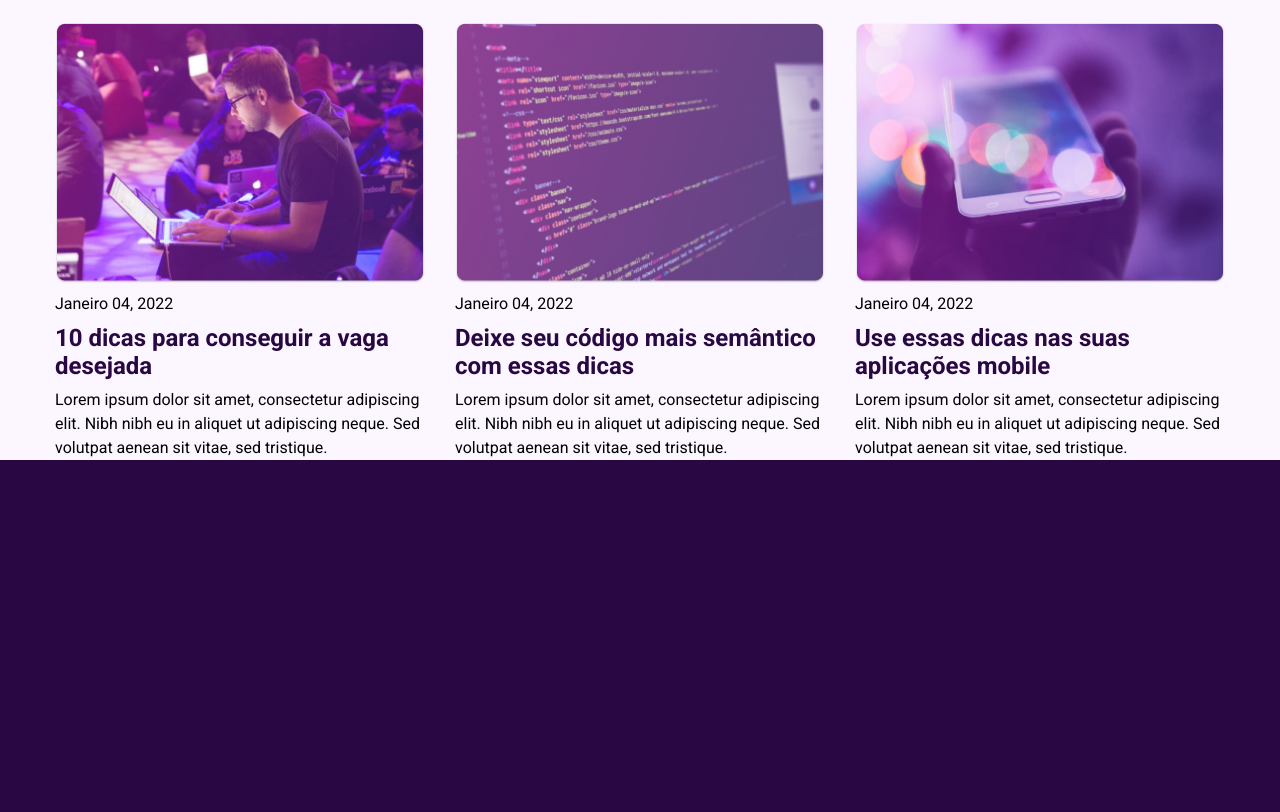
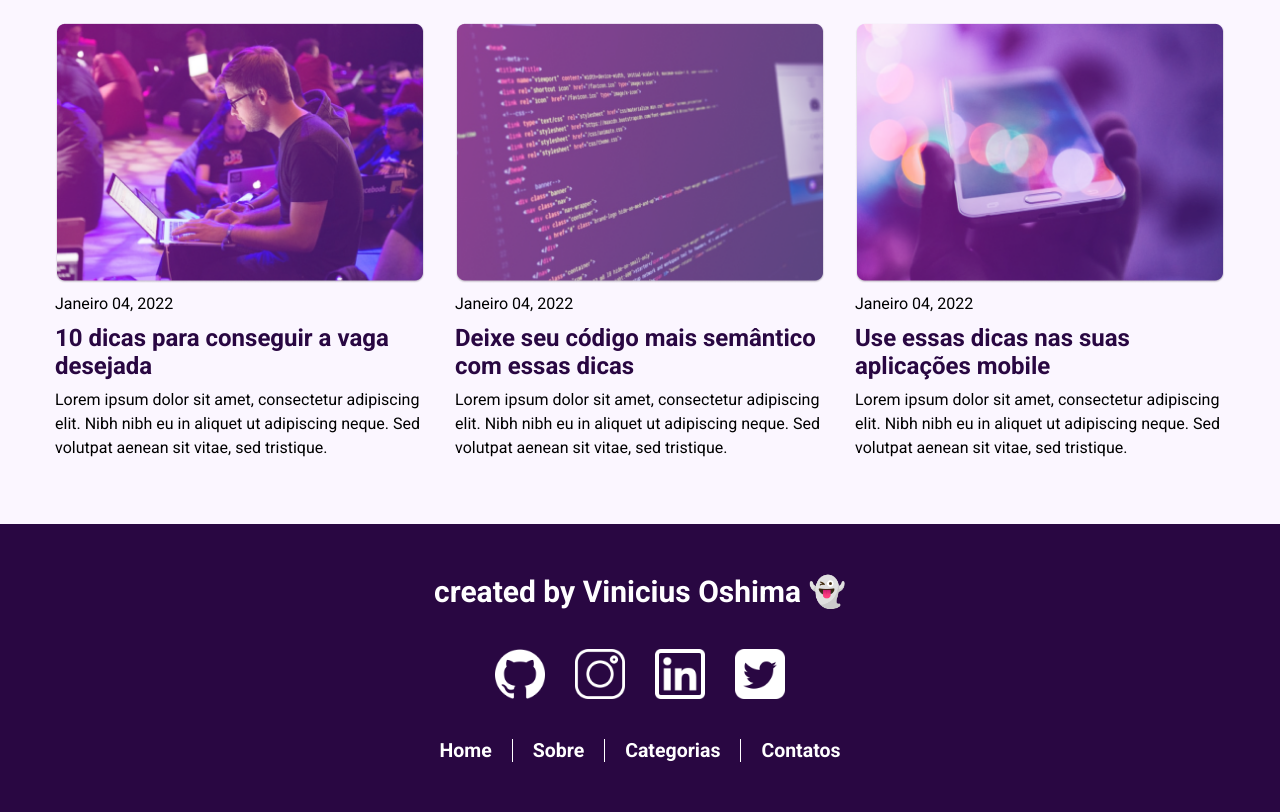
Before and after one commit to ViniciusOshima/RocketBlog, a plain HTML site: page index.html in a window 1280 px wide. Shown: the part 1218-2030 px from the top of the page. Before the commit the page ends 1678 px from the top, so only its background shows below. Drawn offline with Linux system fonts and the light colour scheme.

Commit message:
FEAT add footer layout

```diff
--- a/index.css
+++ b/index.css
@@ -167,7 +167,7 @@ header {
 /* MORE LINKS SECTION */
 
 #more-links {
-  padding: 63.8px 0 0;
+  padding: 63.8px 0;
 
   background-color: #fbf6ff;
 
@@ -195,3 +195,48 @@ header {
   font-size: 16px;
   line-height: 24px;
 }
+
+/* FOOTER SECTION */
+
+footer {
+  padding: 50px 0;
+
+  display: flex;
+  flex-direction: column;
+  align-items: center;
+  gap: 40px;
+}
+
+footer h1 {
+  font-family: 'roboto';
+  color: #fff;
+  font-size: 30px;
+}
+
+#icons-footer {
+  display: flex;
+  justify-content: center;
+  gap: 30px;
+}
+
+#icons-footer img {
+  width: 50px;
+  height: 50px;
+}
+
+#links-footer {
+  display: flex;
+  justify-content: center;
+
+  color: #fff;
+  font-size: 13px;
+}
+
+#links-footer h2 {
+  border-right: 1px solid white;
+  padding: 0 20px;
+}
+
+#h2-border-none {
+  border: none !important;
+}
--- a/index.html
+++ b/index.html
@@ -143,6 +143,24 @@
         </div>
       </section>
     </main>
+
+    <footer>
+      <h1>created by Vinicius Oshima 👻</h1>
+
+      <div id="icons-footer">
+        <img src="./images/github-white.png" alt="github-icon" />
+        <img src="./images/instagram-white.png" alt="instagram-icon" />
+        <img src="./images/linkedin-white.png" alt="linkedin-icon" />
+        <img src="./images/twitter-white.png" alt="twitter.github-icon" />
+      </div>
+
+      <div id="links-footer">
+        <div><h2>Home</h2></div>
+        <div><h2>Sobre</h2></div>
+        <div><h2>Categorias</h2></div>
+        <div><h2 id="h2-border-none">Contatos</h2></div>
+      </div>
+    </footer>
   </body>
 
   <script src="./index.js"></script>
```
Also changed, not shown: images/github-white.png (added), images/instagram-white.png (added), images/linkedin-white.png (added), images/twitter-white.png (added).
